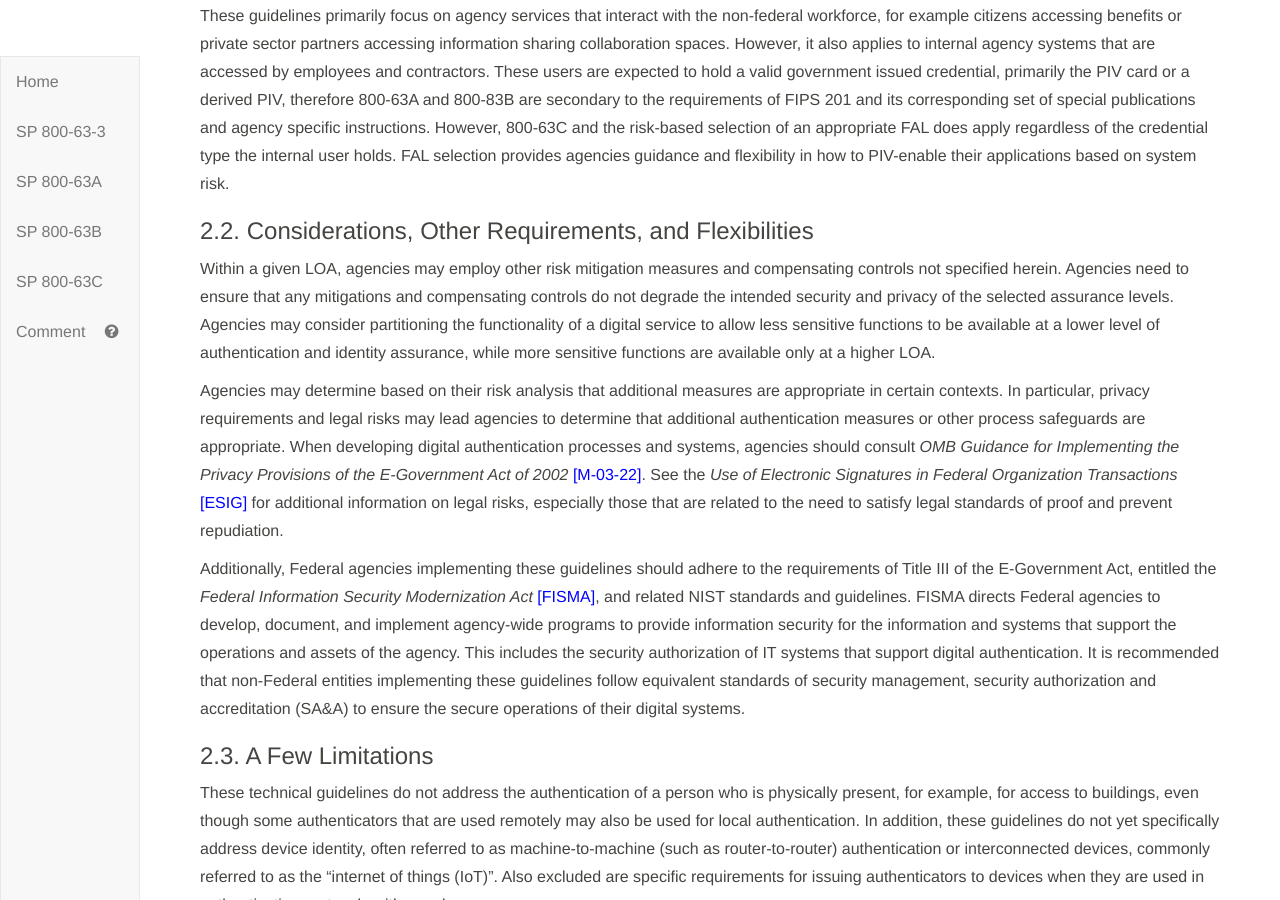
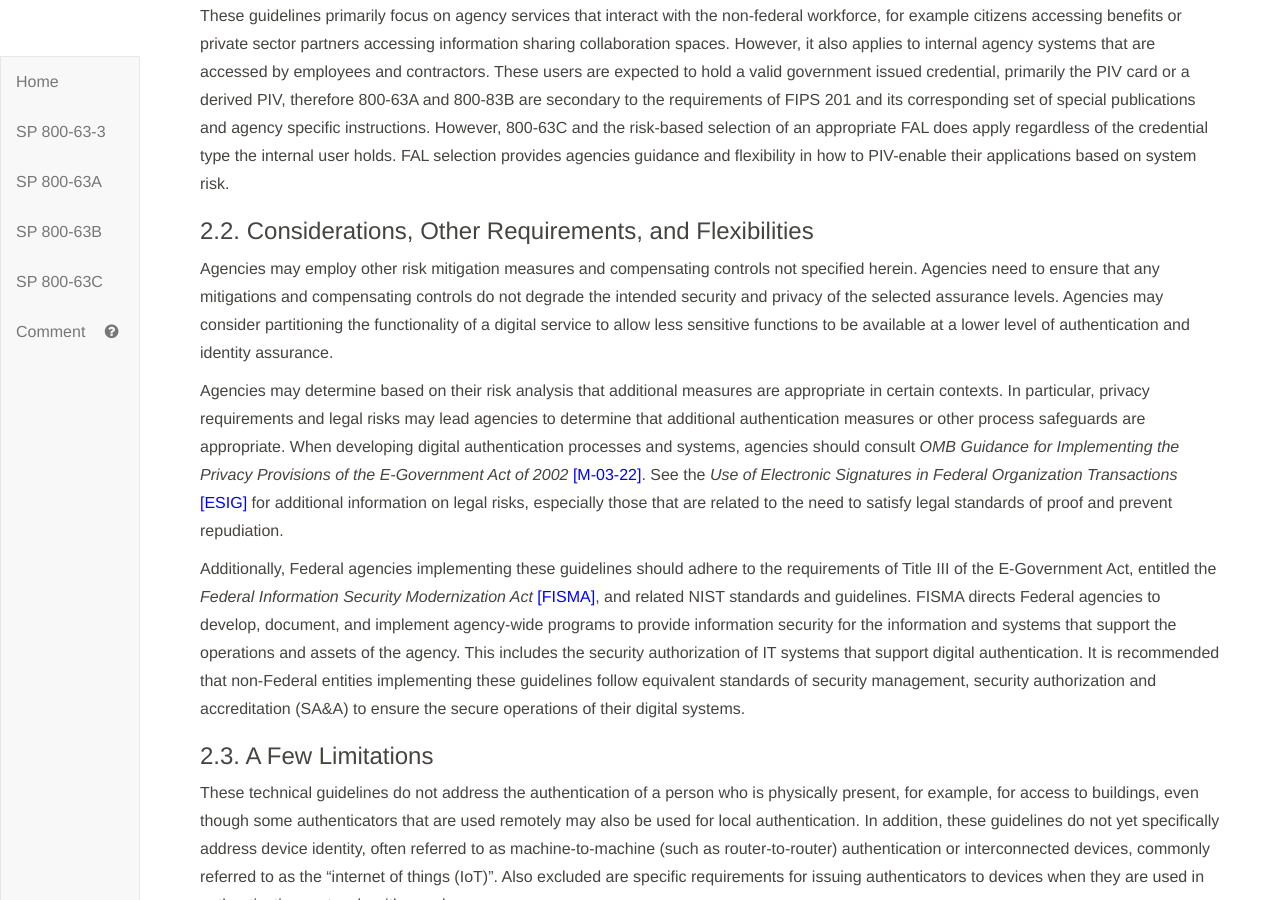
Before and after one commit to usnistgov/800-63-3, a Jekyll site: the page built from sp800-63-3/sec1_2_introduction.md, in a window 1280 px wide and 900 px high, scrolled down 2076 px. Built offline with Jekyll 4.4.1, drawn with Linux system fonts in a browser that asks for light colours; our own code applies the rules of GitHub Pages for plain Markdown files.

Commit message:
Closes #1656

```diff
--- a/sp800-63-3/sec1_2_introduction.md
+++ b/sp800-63-3/sec1_2_introduction.md
@@ -53,11 +53,9 @@
 
 ### 2.2. Considerations, Other Requirements, and Flexibilities
 
-Within a given LOA, agencies may employ other risk mitigation measures and compensating controls not specified herein. Agencies need to ensure that any mitigations and compensating controls do not degrade the intended security and privacy of the selected assurance levels. Agencies may consider partitioning the
-functionality of a digital service to allow less
+Agencies may employ other risk mitigation measures and compensating controls not specified herein. Agencies need to ensure that any mitigations and compensating controls do not degrade the intended security and privacy of the selected assurance levels. Agencies may consider partitioning the functionality of a digital service to allow less
 sensitive functions to be available at a lower level of authentication
-and identity assurance, while more sensitive functions are available
-only at a higher LOA.
+and identity assurance.
 
 Agencies may determine based on their risk
 analysis that additional measures are appropriate in certain contexts.
```
Also changed, not shown: sp800-63-3/sec4_model.md (+1 -1 lines).
